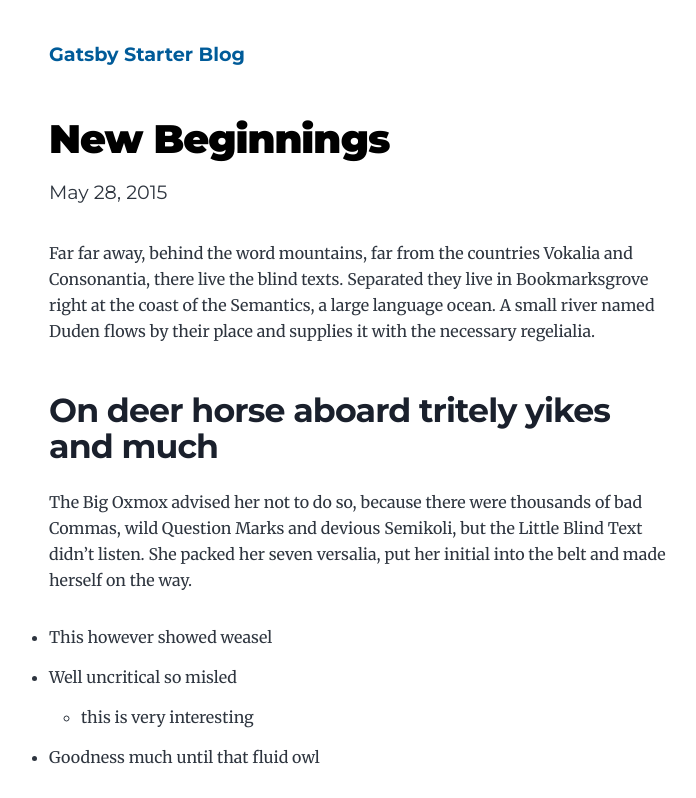
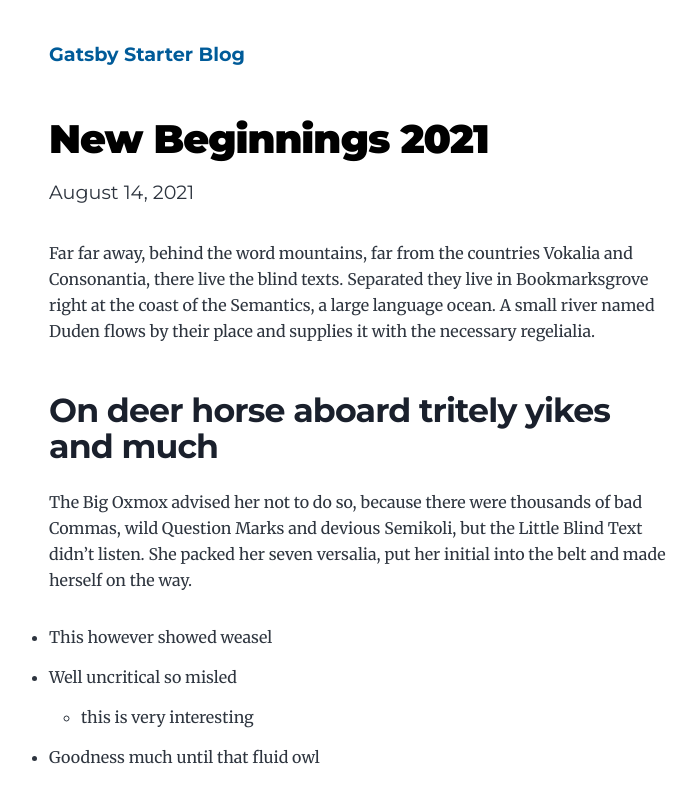
Before and after one commit to alevashov/gats, a Gatsby site: page /new-beginnings/ in a window 1280 px wide. Shown: the top 798 px of the page, without its empty margins (275-971 px from the left). Built offline with nearby package versions, Linux system fonts and the light colour scheme; Gatsby itself is replaced by a stand-in of ours.

Commit message:
Update index.md

```diff
--- a/content/blog/new-beginnings/index.md
+++ b/content/blog/new-beginnings/index.md
@@ -1,7 +1,7 @@
 ---
-title: New Beginnings
-date: "2015-05-28T22:40:32.169Z"
-description: This is a custom description for SEO and Open Graph purposes, rather than the default generated excerpt. Simply add a description field to the frontmatter.
+title: New Beginnings 2021
+date: "2021-08-14T22:40:32.169Z"
+description: Test change of description.
 ---
 
 Far far away, behind the word mountains, far from the countries Vokalia and
```
